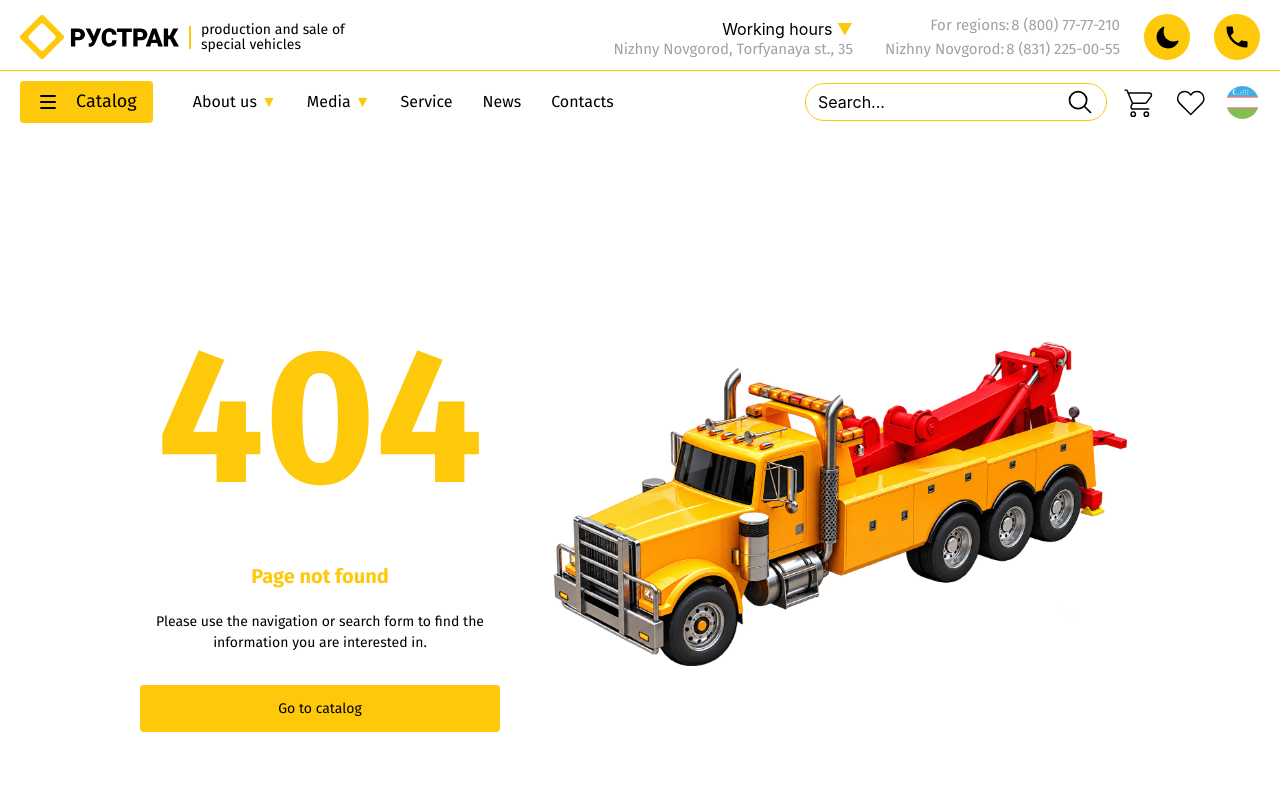
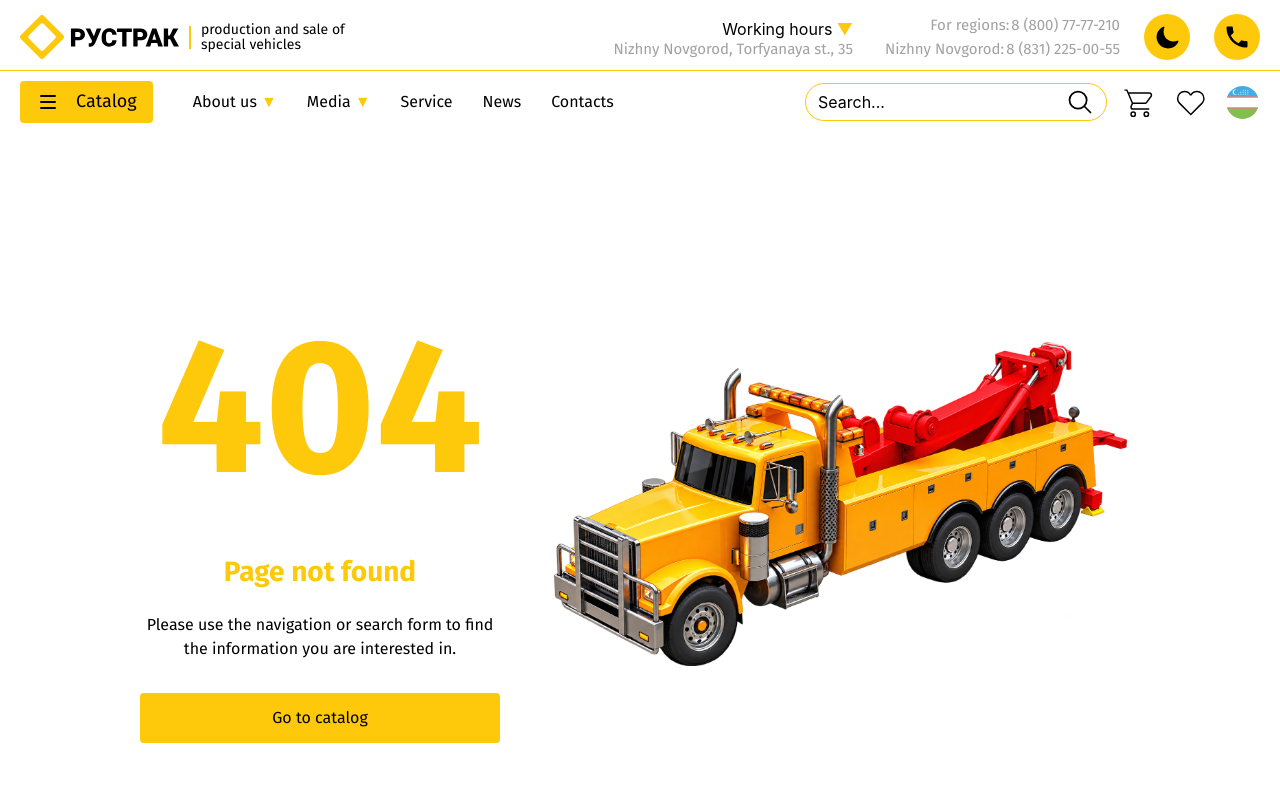
Before and after one commit to misterkhabibullayev/ructrak, a React (Vite) app: page /about in a window 1280 px wide. Shown: the top 800 px of the page. Built offline with nearby package versions, Linux system fonts and the light colour scheme.

Commit message:
f35/1: 2026.09.02

```diff
--- a/src/pages/NotFoundPage/index.jsx
+++ b/src/pages/NotFoundPage/index.jsx
@@ -16,15 +16,15 @@ function NotFound() {
             <h1 className="font-FiraSans font-bold text-[50px] md:text-[190px] text-[#FEC80B] text-center">
               404
             </h1>
-            <h2 className="font-FiraSans font-bold text-[20px] text-[#FEC80B] mb-5 text-center ">
+            <h2 className="font-FiraSans font-bold text-[20px] md:text-[28px] text-[#FEC80B] mb-5 text-center ">
               {t("notFound.sahifaTopilmadi")}
             </h2>
-            <p className="font-FiraSans font-normal text-black dark:text-white text-[14px] mb-8 text-center">
+            <p className="font-FiraSans font-normal text-black dark:text-white text-[14px] md:text-[16px] mb-8 text-center">
               {t("notFound.sahifaOchirilgan")}
             </p>
             <Link
               to={"/catalog"}
-              className="flex items-center justify-center rounded w-full py-3.25 px-7.5 font-FiraSans font-normal text-black text-[14px] bg-[#FEC80B] hover:bg-[#FFD43A] transition-all duration-300"
+              className="flex items-center justify-center rounded w-full py-3.25 px-7.5 font-FiraSans font-normal text-black text-[14px] md:text-[16px] bg-[#FEC80B] hover:bg-[#FFD43A] transition-all duration-300"
             >
               {t("notFound.homepagegaqaytish")}
             </Link>
```
